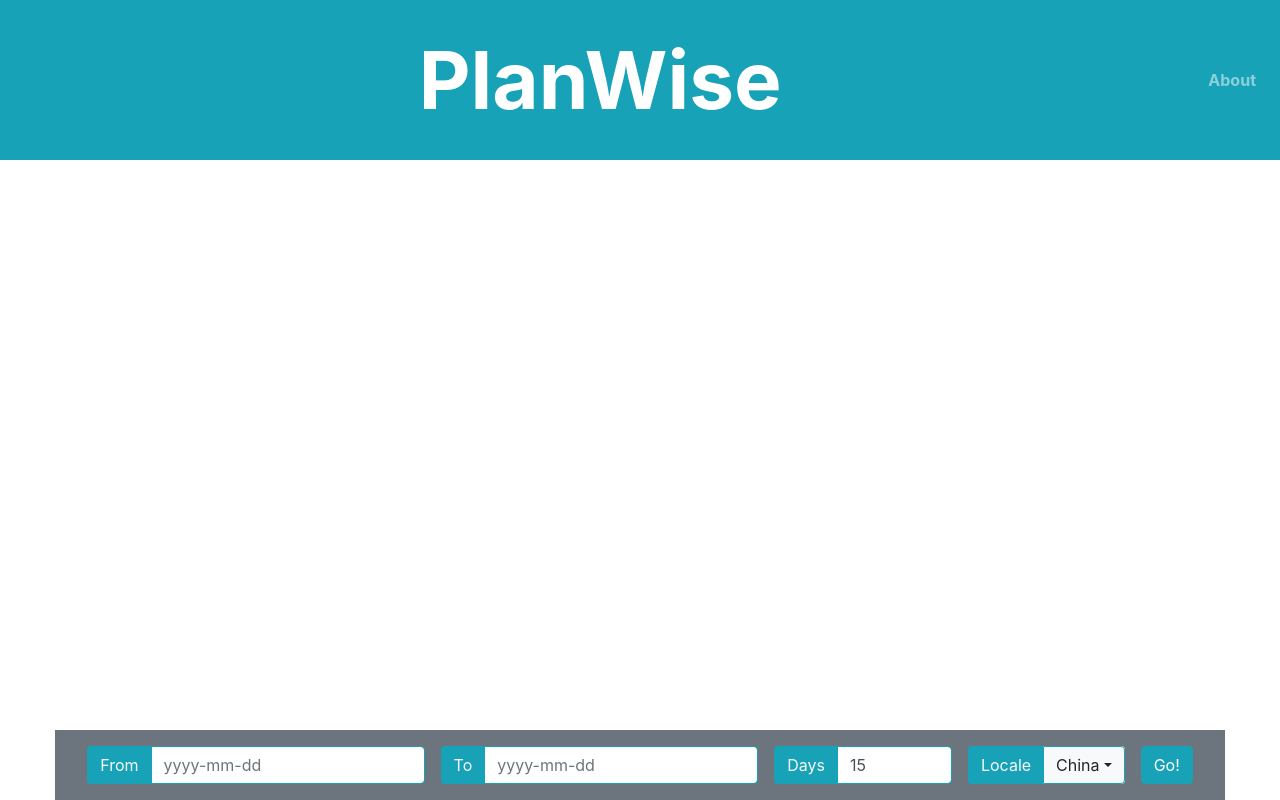
After one commit to tgikf/planwise_py, a Flask app: template templates/plan.html in a window 1280 px wide. The commit adds this page. Run offline with Flask 2, Linux system fonts and the light colour scheme; the template is opened without the code that fills it, so the values that code supplies are empty; some libraries are stand-ins or nearby versions.

Commit message:
front end updates

```diff
--- a/app.py
+++ b/app.py
@@ -29,7 +29,12 @@ application.secret_key = (
 # index landing point
 @application.route("/")
 def index():
-    return render_template("base.html")
+    return render_template("plan.html")
+
+# index landing point
+@application.route("/about")
+def about():
+    return render_template("about.html")
 
 
 # API for planning requests
--- a/static/styles.css
+++ b/static/styles.css
@@ -1,32 +1,100 @@
+@import url('https://fonts.googleapis.com/css?family=Roboto:400,700&display=swap');
+html {
+  position: relative;
+  min-height: 100vh;
+  font-family: 'Roboto', sans-serif;
+}
+
+body {
+  height: 100%;
+  /* Margin bottom by footer height
+  margin-bottom: 60px;*/
+}
+
+header {
+  font-weight: bold;
+}
+
+nav {
+  padding: 2em 3em 2em;
+  background-color: #17a2b8;
+  height: 10em;
+}
+
+a.nav-link {
+  color: #f8f9fa;
+}
+
+nav a:hover {
+  color: #343a40;
+}
+
+main {
+  min-height: 100%;
+  padding: 1em;
+}
+
+.fixed-bottom {
+  position: fixed;
+  bottom: 0;
+}
+
+a:hover {
+  text-decoration: none;
+}
+
+.navbar-brand {
+  font-size: 5em;
+}
+
+.calendar {
+  /*padding: 20px !important;*/
+  overflow: visible !important;
+}
+
+.planform {
+  background-color: #6c757d;
+  padding: 1em 2em 1em;
+}
+
+/* input field */
+
 .input-group-addon.primary {
-    color: #ffffff;
-    background-color: #0275d8;
-    border-color: #0275d8;
+  color: #f8f9fa;
+  background-color: #17a2b8;
+  border-color: #17a2b8;
   border-top-left-radius: .25rem;
   border-bottom-left-radius: .25rem;
 }
 
+/* prepend text */
+
 .input-group-text.primary {
-    color: #ffffff;
-    background-color: #0275d8;
-    border-color: #0275d8;
+  color: #f8f9fa;
+  background-color: #17a2b8;
+  border-color: #17a2b8;
   border-top-left-radius: .25rem;
   border-bottom-left-radius: .25rem;
   cursor: initial;
 }
 
 .form-control.withprepend {
-    border: 1px solid #0275d8;
-    width: 7.5em;
+  border: 1px solid #17a2b8;
+  width: auto;
 }
 
-.loadinggif {
-    margin-left: 48%;
-    margin-top: 10%;
-    width: 4%;
-    display: none;
+.bootstrap-select.form-control .dropdown-toggle {
+  border: 1px solid #17a2b8;
+}
+.planform .input-group:not(:last-child) {
+  margin-right: 1em;
 }
 
-.calendar {
-    overflow: visible !important;
+@media (min-width: 768px) {
+  .navbar-brand.abs {
+    position: absolute;
+    width: 100%;
+    left: 0;
+    text-align: center;
   }
+}
--- a/templates/base.html
+++ b/templates/base.html
@@ -9,27 +9,63 @@
 </head>
 
 <body>
-    <div class="container-fluid">
-        <div class="jumbotron">
+    <header>
+        <nav class="navbar navbar-expand-lg navbar-dark">
 
-            <div class="row mx-auto justify-content-between">
-                <h1>PlanWise</h1>
+            <!--  Show this only on mobile to medium screens  -->
+            <a class="navbar-brand d-lg-none" href="{{url_for('index')}}">PlanWise</a>
+
+            <button class="navbar-toggler" type="button" data-toggle="collapse" data-target="#navbarToggle"
+                aria-controls="navbarToggle" aria-expanded="false" aria-label="Toggle navigation">
+                <span class="navbar-toggler-icon"></span>
+            </button>
+
+            <!--  Use flexbox utility classes to change how the child elements are justified  -->
+            <div class="collapse navbar-collapse justify-content-between" id="navbarToggle">
+
+                <ul class="navbar-nav">
+                </ul>
+
+
+                <!--   Show this only lg screens and up   -->
+                <a class="navbar-brand d-none d-lg-block" href="{{url_for('index')}}">PlanWise</a>
+                <ul class="navbar-nav">
+                    <li class="nav-item">
+                        <a class="nav-link" href="{{url_for('about')}}">About</a>
+                    </li>
+                </ul>
             </div>
-            <div class="row mx-auto">
-                <div class="col align-middle">
-                    {% include 'planning_form.html' %}
-                </div>
-                <div class="col align-middle" id="alertzone">
-                    {% include 'includes/_messages.html' %}
-                </div>
-            </div>
+        </nav>
+    </header>
+    <main>
+        {% block body %}{% endblock %}
+    </main>
+    <!--<footer>
+        <div class="container">
+            <span> Copyright PlanWise, Code on Github</span>
         </div>
-        <div>
-            <img class="loadinggif" src="{{ url_for('static', filename='loading.gif') }}" alt="Loading">
-            <div data-provide="calendar"></div>
-        </div>
-        {% include 'includes/_scripts.html' %}
-    </div>
+    </footer>-->
+
+    {% include 'includes/_scripts.html' %}
+
+    <script>
+        $(document).ready(function () {
+            var date_input = $('.datepicker');
+            var container = $('.bootstrap-iso form').length > 0 ?
+                $('.bootstrap-iso form').parent() : "body";
+            var options = {
+                format: 'yyyy-mm-dd',
+                container: container,
+                todayHighlight: true,
+                autoclose: true,
+            };
+            date_input.datepicker(options);
+        })
+
+        $(function () {
+            $('.selectpicker').selectpicker();
+        });
+    </script>
 </body>
 
 </html>
--- a/templates/includes/_stylesheets.html
+++ b/templates/includes/_stylesheets.html
@@ -9,3 +9,6 @@
 <link rel="stylesheet" type="text/css" href="https://unpkg.com/js-year-calendar@latest/dist/js-year-calendar.min.css" />
 <!-- Proprietary stylesheet-->
 <link rel="stylesheet" href="{{ url_for('static', filename='styles.css') }}" />
+
+<!-- Select picker CSS -->
+<link rel="stylesheet" href="https://cdn.jsdelivr.net/npm/bootstrap-select@1.13.9/dist/css/bootstrap-select.min.css">
--- /dev/null
+++ b/templates/plan.html
@@ -0,0 +1,61 @@
+{% extends 'base.html' %}
+
+{% block body %}
+<div class="container">
+    <div class="row">
+        <div data-provide="calendar"></div>
+    </div>
+</div>
+<div class="container-fluid fixed-bottom">
+    <div class="d-flex justify-content-center">
+        <form class="form-inline planform justify-content-between">
+            <div class="input-group">
+                <div class="input-group-prepend">
+                    <span class="input-group-addon primary">
+                        <span class="input-group-text primary">From</span>
+                    </span>
+                </div>
+                <input class="form-control withprepend datepicker" id="startDate" name="date" placeholder="yyyy-mm-dd"
+                    type="text" autocomplete="off">
+            </div>
+            <div class="input-group">
+                <div class="input-group-prepend">
+                    <span class="input-group-addon primary">
+                        <span class="input-group-text primary">To</span>
+                    </span>
+                </div>
+                <input class="form-control withprepend datepicker" id="endDate" name="date" placeholder="yyyy-mm-dd"
+                    type="text" autocomplete="off" />
+            </div>
+            <div class="input-group">
+                <div class="input-group-prepend">
+                    <span class="input-group-addon primary">
+                        <span class="input-group-text primary">Days</span>
+                    </span>
+                </div>
+                <input id="daysBudget" class="form-control withprepend" type="number" value="15" min="0" max="365"
+                    step="1" />
+            </div>
+
+            <div class="input-group">
+                <div class="input-group-prepend">
+                    <span class="input-group-addon primary">
+                        <span class="input-group-text primary">Locale</span>
+                    </span>
+                </div>
+                <select class="form-control selectpicker withprepend" id="select-country" data-live-search="true">
+                    <option data-tokens="china">China</option>
+                    <option data-tokens="malayasia">Malayasia</option>
+                    <option data-tokens="singapore">Singapore</option>
+                </select>
+            </div>
+            <div class="input-group">
+                <button class="btn btn-info" onclick="submitPlanningForm(event)">
+                    Go!</button>
+            </div>
+        </form>
+    </div>
+</div>
+
+
+{% endblock %}
```
Also changed, not shown: planner.py (+11 -9 lines), static/styles22.css (added, +50 -0 lines), templates/about.html (added, +17 -0 lines), templates/includes/_scripts.html (+11 -23 lines), templates/login.html (deleted, +0 -26 lines), templates/planning_form.html (deleted, +0 -28 lines). Lines whose indentation alone changed are shown as unchanged.
